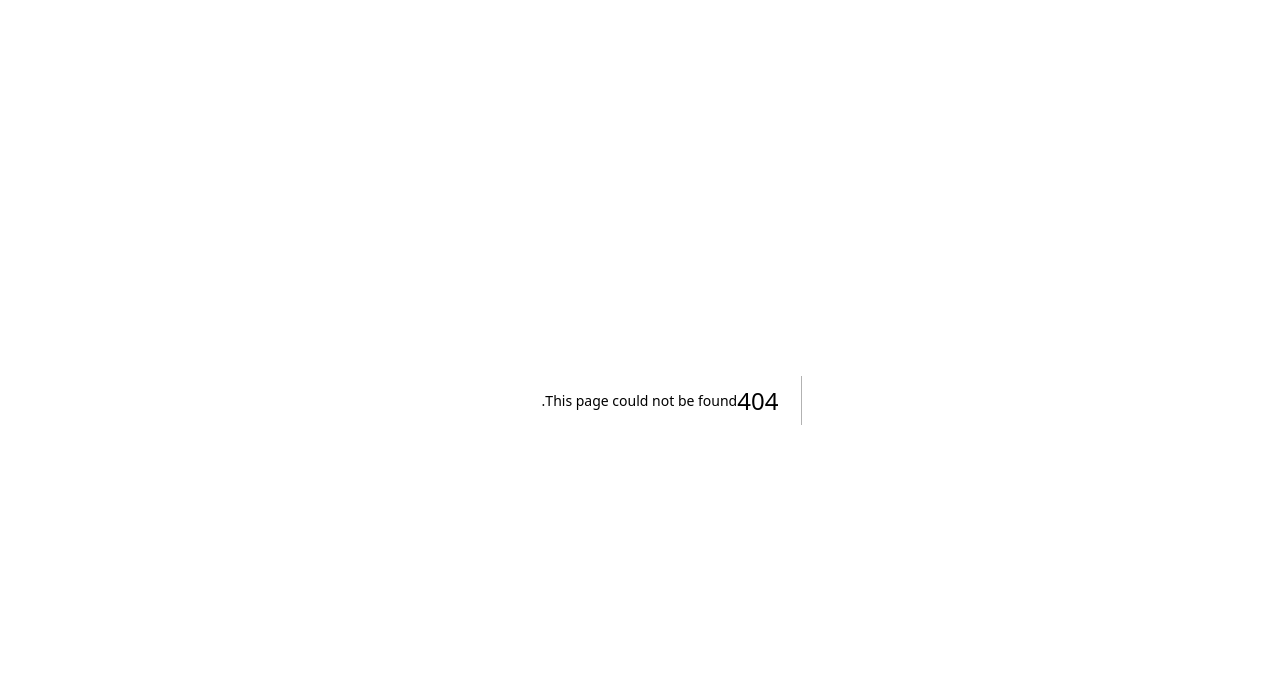
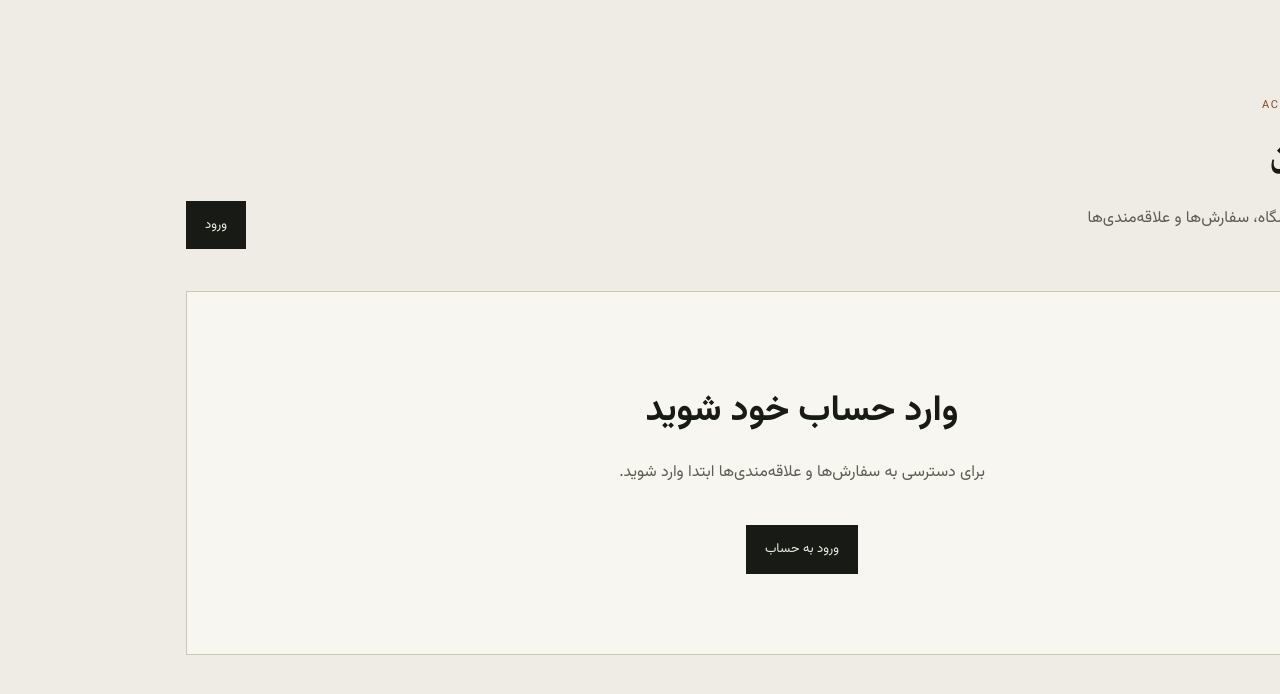
Before and after one commit to ParisaAtaee2000/web-projects, a Next.js app in the folder zemestan/: page /account in a window 1280 px wide. Before the commit this address had no page. Shown: the top 694 px of the page. Built offline with nearby package versions, Linux system fonts and the light colour scheme.

Commit message:
feat(account): add account dashboard

```diff
--- /dev/null
+++ b/zemestan/app/account/page.tsx
@@ -0,0 +1,11 @@
+"use client";
+
+import Link from "next/link";
+import { useAuth } from "@/components/auth/AuthProvider";
+import { useWishlist } from "@/components/wishlist/WishlistProvider";
+
+export default function AccountPage() {
+  const { user, logout } = useAuth();
+  const { ids } = useWishlist();
+  return <main dir="rtl"><section className="container section account-page"><div className="section-head"><div><div className="section-kicker">ACCOUNT / DASHBOARD</div><h1 className="section-title">حساب من</h1><p className="muted">مدیریت اطلاعات فروشگاه، سفارش‌ها و علاقه‌مندی‌ها</p></div><div className="account-actions">{user ? <button className="btn" onClick={logout}>خروج</button> : <Link className="btn primary" href="/login">ورود</Link>}</div></div>{user ? <div className="account-grid"><section className="account-card"><div className="section-kicker">PROFILE</div><h2>{user.name}</h2><p>{user.storeName}</p><p className="muted">{user.email}</p><Link className="btn" href="/account/profile">ویرایش اطلاعات</Link></section><section className="account-card"><div className="section-kicker">ORDERS</div><h2>سفارش‌های من</h2><p className="muted">در این بخش وضعیت سفارش‌های عمده شما نمایش داده می‌شود.</p><Link className="btn" href="/account/orders">مشاهده سفارش‌ها</Link></section><section className="account-card"><div className="section-kicker">WISHLIST</div><h2>{ids.length.toLocaleString("fa-IR")} محصول</h2><p className="muted">محصولات ذخیره‌شده برای بررسی و سفارش بعدی.</p><Link className="btn" href="/wishlist">مشاهده علاقه‌مندی‌ها</Link></section></div> : <div className="empty-state"><h2>وارد حساب خود شوید</h2><p className="muted">برای دسترسی به سفارش‌ها و علاقه‌مندی‌ها ابتدا وارد شوید.</p><Link className="btn primary" href="/login">ورود به حساب</Link></div>}</section></main>;
+}
```
